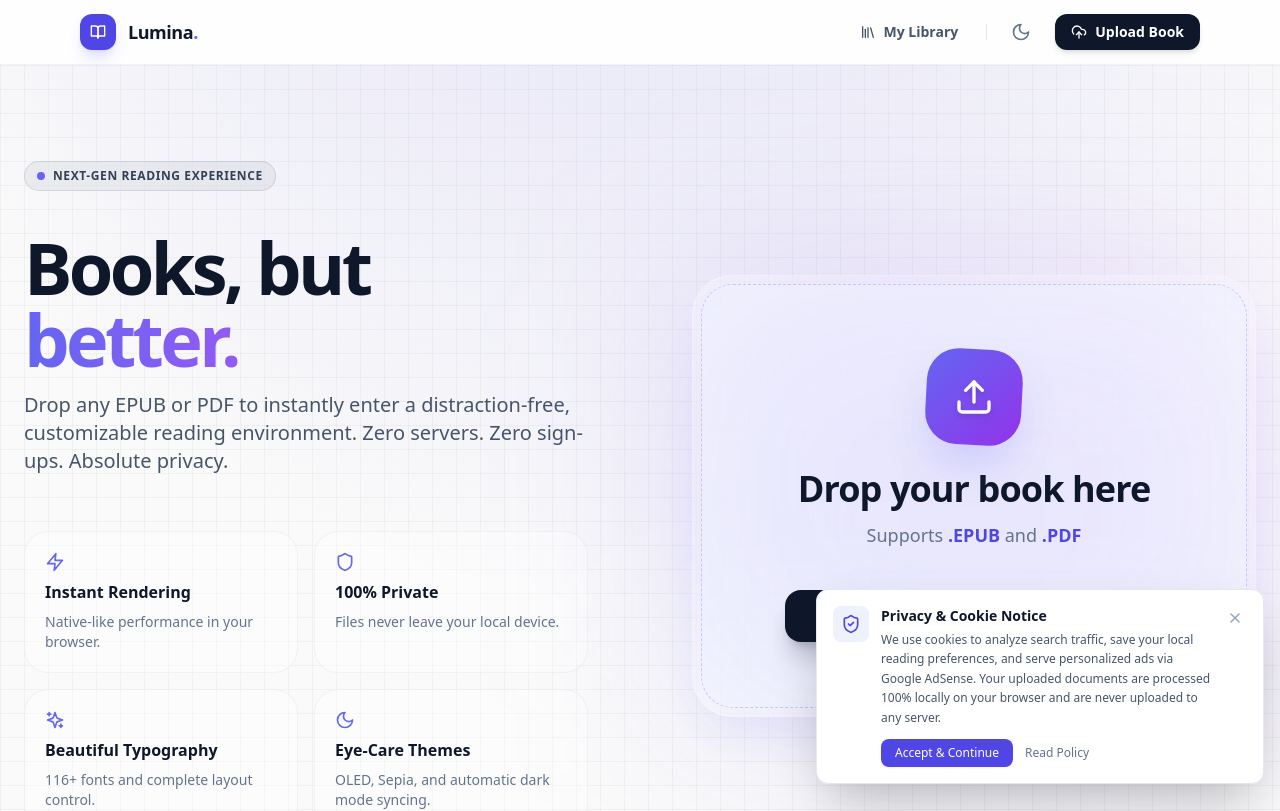
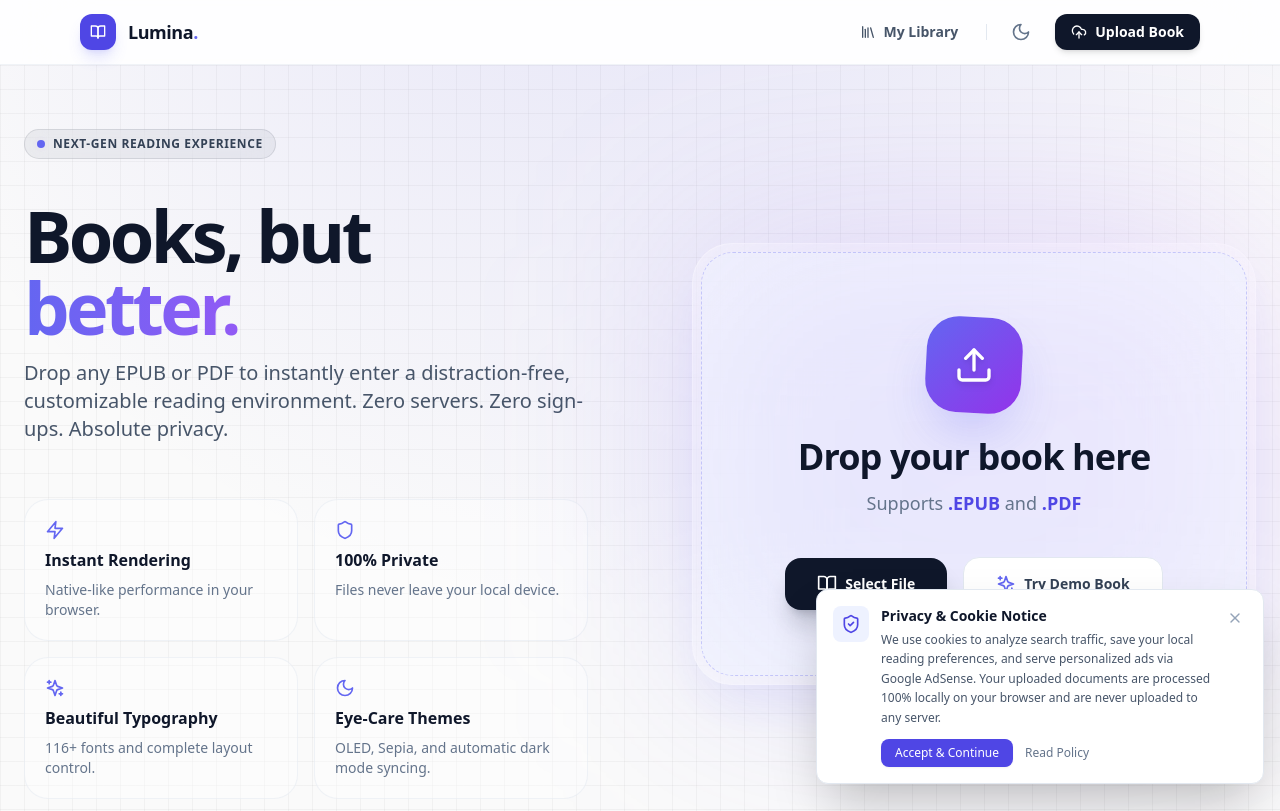
Before and after one commit to Ankitji579/luminareader, a Next.js app: page / in a window 1280 px wide. Shown: the top 811 px of the page. Built offline with nearby package versions, Linux system fonts and the light colour scheme.

Commit message:
fix: remove flex-1 from main hero container to eliminate excessive vertical spacing on large monitors

```diff
--- a/app/page.tsx
+++ b/app/page.tsx
@@ -10,7 +10,7 @@ export default function HomePage() {
       <div className="absolute inset-0 z-0 bg-[linear-gradient(to_right,#80808012_1px,transparent_1px),linear-gradient(to_bottom,#80808012_1px,transparent_1px)] bg-[size:24px_24px]"></div>
       <div className="absolute inset-0 z-0 bg-[radial-gradient(circle_800px_at_50%_-30%,#4f46e520,transparent)]"></div>
 
-      <main className="flex-1 flex flex-col lg:flex-row items-center justify-center w-full max-w-7xl mx-auto px-6 py-12 lg:py-24 gap-16 relative z-10">
+      <section className="w-full max-w-7xl mx-auto px-6 pt-12 lg:pt-16 pb-12 lg:pb-24 flex flex-col lg:flex-row items-center gap-16 relative z-10">
 
         {/* Left Column: Copy & Typography */}
         <div className="flex-1 space-y-10 lg:pr-10 text-center lg:text-left z-10 w-full">
@@ -60,7 +60,7 @@ export default function HomePage() {
           </ErrorBoundary>
         </div>
 
-      </main>
+      </section>
 
     </div>
   );
```
